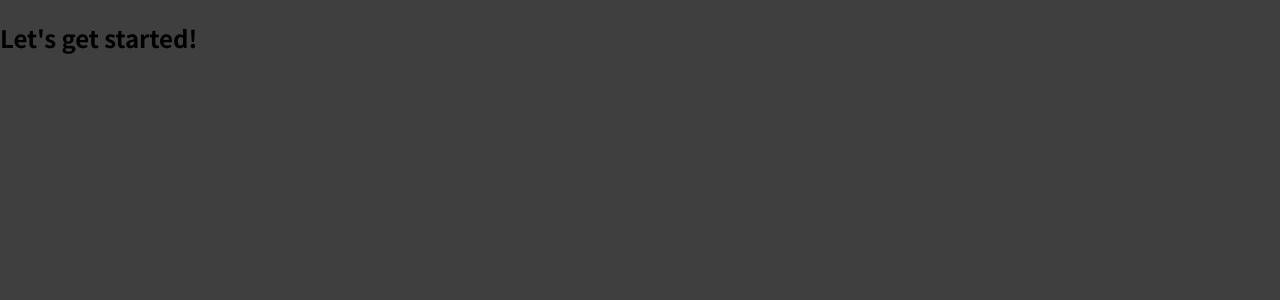
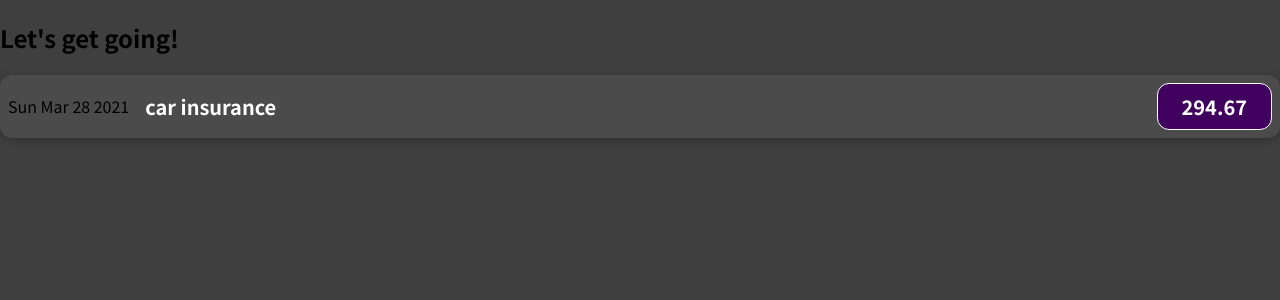
Before and after one commit to TortoiseRevenge/React_Activity_1, a React (Create React App) app: page / in a window 1280 px wide. Shown: the top 300 px of the page. Built offline with nearby package versions, Linux system fonts and the light colour scheme.

Commit message:
constant variables in js

```diff
--- a/src/App.js
+++ b/src/App.js
@@ -1,7 +1,11 @@
+import React from 'react';
+import ExpenseItem from './components/ExpenseItem';
+
 function App() {
   return (
     <div>
-      <h2>Let's get started!</h2>
+      <h2>Let's get going!</h2>
+      <ExpenseItem></ExpenseItem>
     </div>
   );
 }
--- /dev/null
+++ b/src/components/ExpenseItem.css
@@ -0,0 +1,50 @@
+.expense-item {
+    display: flex;
+    justify-content: space-between;
+    align-items: center;
+    box-shadow: 0 2px 8px rgba(0, 0, 0, 0.25);
+    padding: 0.5rem;
+    margin: 1rem 0;
+    border-radius: 12px;
+    background-color: #4b4b4b;
+  }
+  .expense-item__description {
+    display: flex;
+    flex-direction: column;
+    gap: 1rem;
+    align-items: flex-end;
+    flex-flow: column-reverse;
+    justify-content: flex-start;
+    flex: 1;
+  }
+  .expense-item h2 {
+    color: #3a3a3a;
+    font-size: 1rem;
+    flex: 1;
+    margin: 0 1rem;
+    color: white;
+  }
+  .expense-item__price {
+    font-size: 1rem;
+    font-weight: bold;
+    color: white;
+    background-color: #40005d;
+    border: 1px solid white;
+    padding: 0.5rem;
+    border-radius: 12px;
+  }
+  @media (min-width: 580px) {
+    .expense-item__description {
+      flex-direction: row;
+      align-items: center;
+      justify-content: flex-start;
+      flex: 1;
+    }
+    .expense-item__description h2 {
+      font-size: 1.25rem;
+    }
+    .expense-item__price {
+      font-size: 1.25rem;
+      padding: 0.5rem 1.5rem;
+    }
+  }
--- /dev/null
+++ b/src/components/ExpenseItem.js
@@ -0,0 +1,16 @@
+import React from 'react';
+import './ExpenseItem.css';
+function ExpenseItem(){
+    const expenseDate = new Date(2021, 2, 28);
+    const expenseTitle = 'car insurance';
+    const expenseAmount = 294.67;
+return(
+<div className='expense-item'>
+   <div>{expenseDate.toDateString()}</div>
+   <div className='expense-item__description'>
+    <h2>{expenseTitle}</h2>
+    <div className='expense-item__price'>{expenseAmount}</div></div>
+</div>
+);
+}
+export default ExpenseItem;
```
